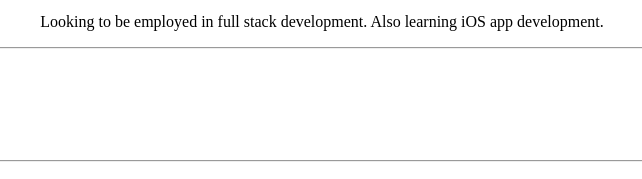
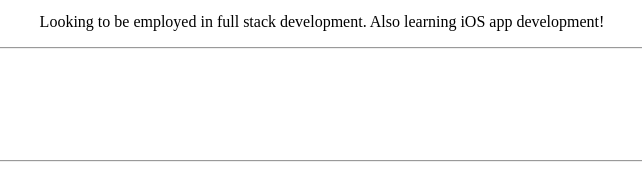
Before and after one commit to Replicational/resume-portfolio, a plain HTML site: page index.html in a window 1280 px wide. Shown: the part 283-462 px from the top of the page, 318-960 px from the left. Drawn offline with Linux system fonts and the light colour scheme.

```diff
--- a/index.html
+++ b/index.html
@@ -81,7 +81,7 @@
     </div>
 
     <p style="text-align: center;">
-      Looking to be employed in full stack development. Also learning iOS app development.
+      Looking to be employed in full stack development. Also learning iOS app development!
     </p>
     <hr />
     <h2>Education:</h2>
```
